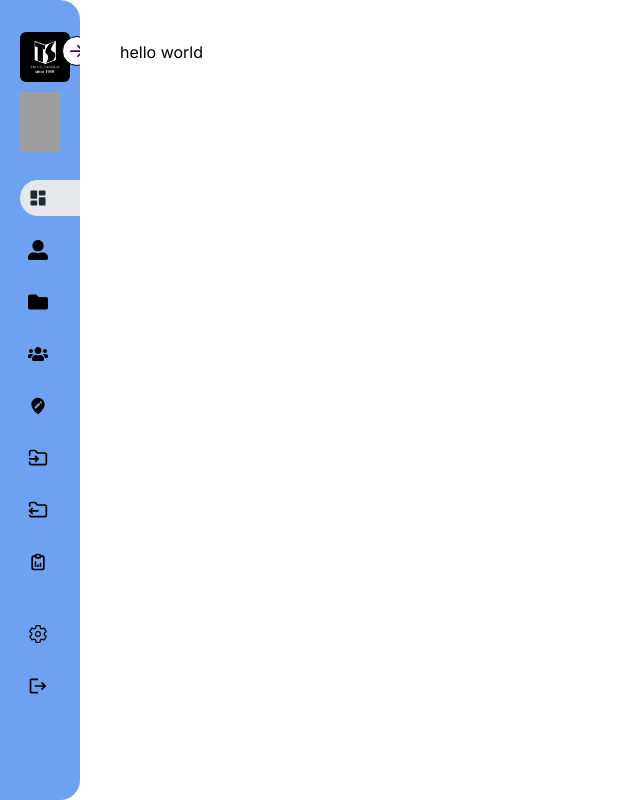
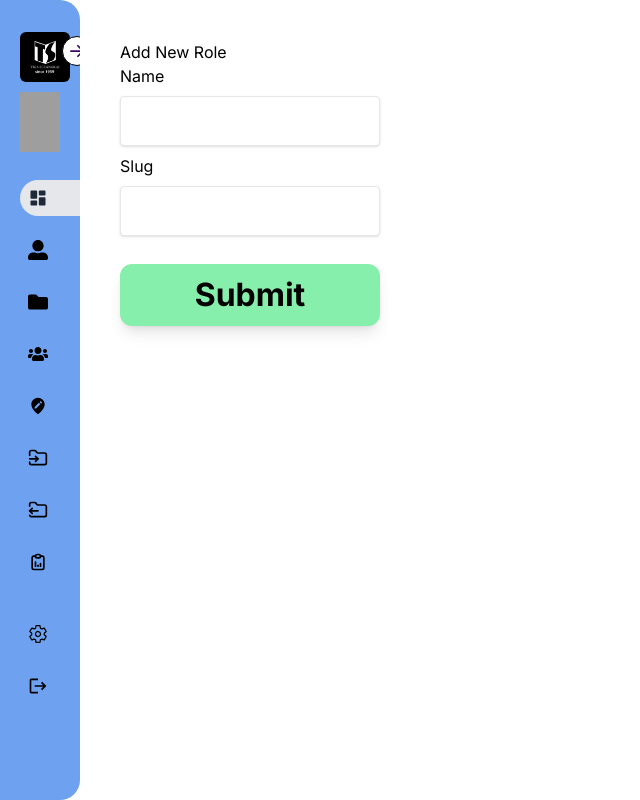
Before and after one commit to INTERNSHIP-Tiga-Serangkai-Smart-Office/frontend-web, a React (Create React App) app: page /role/add in a window 1280 px wide. Shown: the whole page, without its empty margins (0-640 px from the left). Built offline with nearby package versions, Linux system fonts and the light colour scheme; no server answers; grey boxes are pictures that could not be loaded.

Commit message:
form add role

```diff
--- a/src/components/FormAddRole.jsx
+++ b/src/components/FormAddRole.jsx
@@ -3,10 +3,25 @@ import { useNavigate, useParams } from 'react-router-dom';
 import axios from 'axios';
 
 const FormAddRole = () => {
-  //   const [name, setName] = useState('');
-  //   const [slug, setSlug] = useState('');
-  //   const [msg, setMsg] = useState('');
-  //   const navigate = useNavigate();
+    const [name, setName] = useState('');
+    const [slug, setSlug] = useState('');
+    const [msg, setMsg] = useState('');
+    const navigate = useNavigate();
+
+    const saveRole = async (e) => {
+      e.preventDefault();
+      try {
+        await axios.post('http://localhost:5000/role', {
+          name: name,
+          slug: slug,
+        });
+        navigate('/role');
+      } catch (error) {
+        if(error.response){
+          setMsg(error.response.data.msg);
+        }
+      }
+    }
   //   const {id} = useParams();
 
   //   useEffect(() => {
@@ -29,7 +44,36 @@ const FormAddRole = () => {
 
   return (
     <div>
-        <h1>hello world</h1>
+        <h1>Add New Role</h1>
+        <div>
+          <form onSubmit={saveRole}>
+            <div>
+              <label className='label'>Name</label>
+              <div>
+                <input
+                  type="text"
+                  className="input p-3 shadow appearance-none border rounded w-full focus:outline-none focus:shadow-outline my-2"
+                  value={name}
+                  onChange={(e) => setName(e.target.value)}/>
+              </div>
+            </div>
+            <div>
+              <label className='label'>Slug</label>
+              <div>
+                <input
+                  type="text"
+                  className="input p-3 shadow appearance-none border rounded w-full focus:outline-none focus:shadow-outline my-2"
+                  value={slug}
+                  onChange={(e) => setSlug(e.target.value)}/>
+              </div>
+            </div>
+            <div className="field mt-5">
+                <button type="submit" className="bold-32 bg-green-300 p-3 w-full rounded-xl shadow-lg hover:bg-green-400">
+                  Submit
+                </button>
+              </div>
+          </form>
+        </div>
     </div>
   )
 }
```
